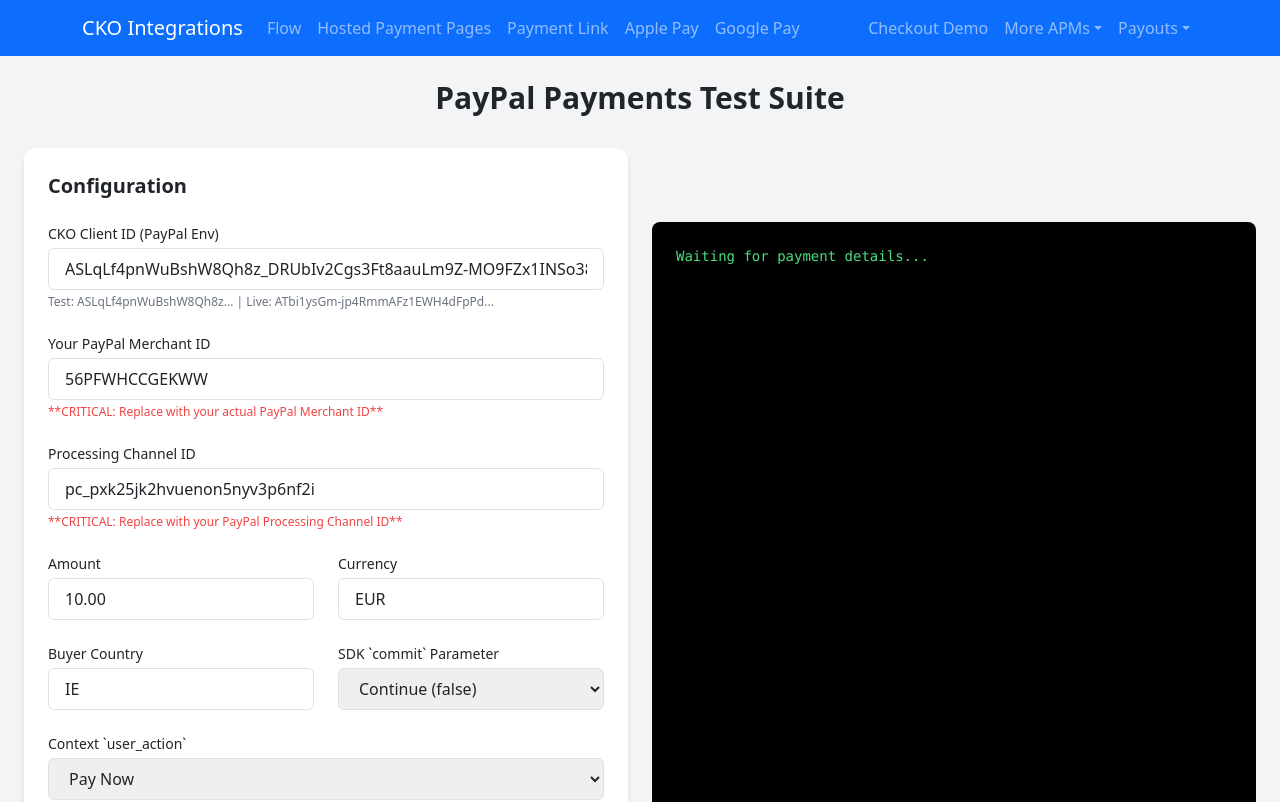
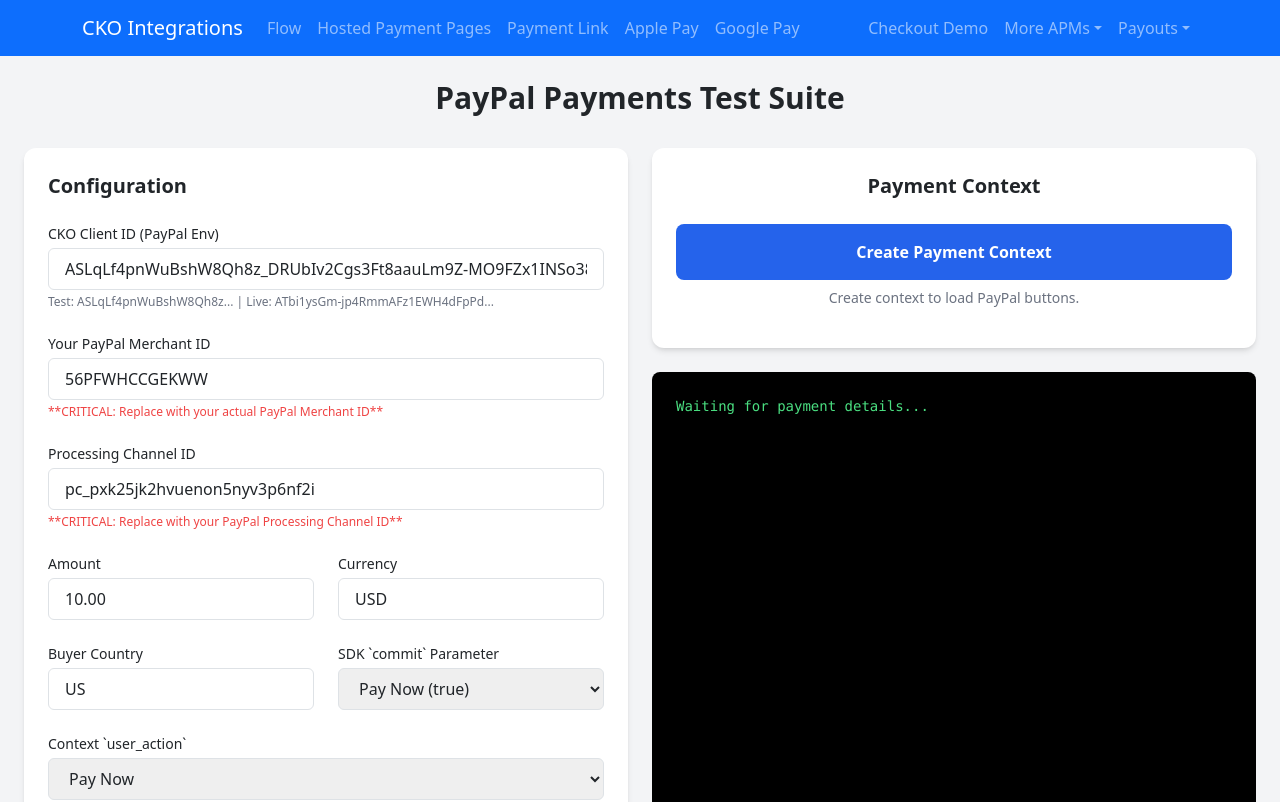
Before and after one commit to Mark-Reilly-Checkout/React-Flask-Project, a React (Create React App) app in the folder frontend/: page /paypal in a window 1280 px wide. Shown: the top 802 px of the page. Built offline with nearby package versions, Linux system fonts and the light colour scheme.

Commit message:
Adding PayPal API Only integration

```diff
--- a/frontend/src/components/PayPal.js
+++ b/frontend/src/components/PayPal.js
@@ -6,19 +6,18 @@
 // Default configuration for PayPal JS SDK
 const defaultConfig = {
     amount: '10.00', // Default transaction amount
-    currency: 'EUR', // Default transaction currency
-    buyerCountry: 'IE', // Customer country for funding eligibility
-    commit: false, // true for "Pay Now", false for "Continue"
+    currency: 'USD', // Default transaction currency
+    buyerCountry: 'US', // Customer country for funding eligibility
+    commit: true, // true for "Pay Now", false for "Continue" (SDK parameter)
+    capture: true, // true for auto-capture, false for manual authorize (in Payment Context Request)
+    userAction: 'pay_now', // 'pay_now' for "Pay Now" experience, 'continue' for "Continue" (Context API parameter)
     ckoClientId: 'ASLqLf4pnWuBshW8Qh8z_DRUbIv2Cgs3Ft8aauLm9Z-MO9FZx1INSo38nW109o_Xvu88P3tly88XbJMR', // Checkout.com Test Client ID for PayPal
     paypalMerchantId: '56PFWHCCGEKWW', // *** REPLACE THIS WITH YOUR PAYPAL MERCHANT ID ***
-    // disableFunding: 'credit,card,sepa,bancontact,blik,eps,giropay,ideal,mercadopago,mybank,p24,sofort', // Default: disable many (as per CKO docs)
-    disableFunding: 'credit,card,sepa,bancontact,blik,eps,giropay,ideal,mercadopago,mybank,p24,sofort', // Start with no disabled funds, enable explicitly below if needed for testing
+    processingChannelId: 'pc_pxk25jk2hvuenon5nyv3p6nf2i', // *** REPLACE with your PayPal processing channel ID ***
+    successUrl: 'https://react-flask-project-kpyi.onrender.com/success', // Your success redirect URL (adjust for deployment)
+    failureUrl: 'https://react-flask-project-kpyi.onrender.com/failure', // Your failure redirect URL (adjust for deployment)
+    disableFunding: 'credit,card,sepa,bancontact,blik,eps,giropay,ideal,mercadopago,mybank,p24,sofort',
     enableFunding: '', // 'paylater' to enable PayPal Pay Later
-    successUrl: 'https://react-flask-project-kpyi.onrender.com/success', // Your success redirect URL (adjust for deployment)
-    failureUrl: 'https://react-flask-project-kpyi.onrender.com/failure',
-    processingChannelId: 'pc_pxk25jk2hvuenon5nyv3p6nf2i',
-    capture: true, // true for auto-capture, false for manual authorize (in Payment Context Request)
-    userAction: 'pay_now'
 };
 
 // All possible commit types for dropdown
@@ -33,9 +32,13 @@
     const [paymentStatus, setPaymentStatus] = useState(null); // 'success', 'failure', 'cancelled'
     const [paymentDetails, setPaymentDetails] = useState(null); // To store PayPal order/capture details
     const [viewRaw, setViewRaw] = useState(false); // For raw/pretty view of paymentDetails
-    const [checkoutContextId, setCheckoutContextId] = useState(null); // Stores the payment_context_id from CKO
 
-    const buttonsRenderedRef = useRef(false);
+    // --- NEW STATES FOR CONTEXT CREATION ---
+    const [ckoPaymentContextId, setCkoPaymentContextId] = useState(null); // Stores the context ID from CKO
+    const [paypalOrderId, setPaypalOrderId] = useState(null); // Stores PayPal's order_id (from partner_metadata)
+    const [contextCreationLoading, setContextCreationLoading] = useState(false); // Loading state for context creation
+
+    const buttonsRenderedRef = useRef(false); // Ref to track if PayPal buttons are already rendered
 
     // Load config from localStorage on mount
     useEffect(() => {
@@ -50,39 +53,93 @@
         localStorage.setItem('paypalConfig', JSON.stringify(config));
     }, [config]);
 
+    // --- NEW: Function to create Payment Context ---
+    const handleCreatePaymentContext = async () => {
+        setContextCreationLoading(true); // Start loading
+        setPaymentStatus(null); // Clear previous payment status
+        setPaymentDetails(null); // Clear previous payment details
+        setCkoPaymentContextId(null); // Clear previous context ID
+        setPaypalOrderId(null); // Clear previous PayPal Order ID
+
+        // Ensure buttons are cleaned up before new context creation if they were rendered
+        const buttonContainer = document.getElementById('paypal-button-container');
+        if (buttonContainer) {
+            buttonContainer.innerHTML = ''; // Clear existing buttons
+        }
+        buttonsRenderedRef.current = false; // Reset flag for re-rendering
+
+        try {
+            // 1. Call backend to request Checkout.com payment context
+            const response = await axios.post(`${API_BASE_URL}api/paypal/create-payment-context`, {
+                source: { type: "paypal" },
+                currency: config.currency,
+                amount: Math.round(parseFloat(config.amount) * 100),
+                capture: config.capture,
+                items: [{
+                    "name": "Wireless Headphones", // Example item, adjust as needed or make configurable
+                    "unit_price": Math.round(parseFloat(config.amount) * 100),
+                    "quantity": 1
+                }],
+                processing: {
+                    "invoice_id": `inv-${Date.now()}`,
+                    "user_action": config.userAction
+                },
+                processing_channel_id: config.processingChannelId,
+                success_url: config.successUrl,
+                failure_url: config.failureUrl,
+                reference: `cko-paypal-ref-${Date.now()}`
+            });
+
+            toast.success("Checkout.com payment context created successfully!");
+            setCkoPaymentContextId(response.data.id); // Store Checkout.com context ID
+            setPaypalOrderId(response.data.order_id); // Store PayPal's order_id
+
+        } catch (error) {
+            toast.error("Failed to create Checkout.com payment context. Check console for details.");
+            console.error("Create Payment Context Error:", error.response ? error.response.data : error.message);
+        } finally {
+            setContextCreationLoading(false); // Stop loading
+        }
+    };
+
+
     // Dynamic PayPal SDK Loader and Button Renderer
     useEffect(() => {
+        // Only attempt to load and render PayPal buttons if we have a pre-fetched paypalOrderId
+        if (!paypalOrderId) {
+            // Ensure buttons are cleared and a placeholder message is shown if no orderId
+            const buttonContainer = document.getElementById('paypal-button-container');
+            if (buttonContainer) { buttonContainer.innerHTML = '<p class="text-gray-500">Create Payment Context to render PayPal buttons.</p>'; }
+            buttonsRenderedRef.current = false; // Reset flag
+            return;
+        }
+
+        // Cleanup function for previous script and buttons before re-rendering
         const cleanup = () => {
             const existingScript = document.querySelector(`script[data-partner-attribution-id="CheckoutLtd_PSP"]`);
-            if (existingScript) {
-                existingScript.remove();
-            }
+            if (existingScript) { existingScript.remove(); }
             const buttonContainer = document.getElementById('paypal-button-container');
-            if (buttonContainer) {
-                buttonContainer.innerHTML = '';
-            }
-            buttonsRenderedRef.current = false;
+            if (buttonContainer) { buttonContainer.innerHTML = ''; }
+            buttonsRenderedRef.current = false; // Reset flag
         };
         cleanup(); // Perform cleanup on every config change or component re-mount
 
-        if (buttonsRenderedRef.current) {
+        if (buttonsRenderedRef.current) { // Check ref to prevent double-rendering if effect runs too quickly
             return;
         }
 
-        // Construct PayPal SDK script URL
+        // Construct PayPal SDK script URL dynamically based on config
         const scriptUrl = new URL("https://www.paypal.com/sdk/js");
-        scriptUrl.searchParams.append('client-id', 'ASLqLf4pnWuBshW8Qh8z_DRUbIv2Cgs3Ft8aauLm9Z-MO9FZx1INSo38nW109o_Xvu88P3tly88XbJMR');
-        scriptUrl.searchParams.append('merchant-id', "56PFWHCCGEKWW");
+        scriptUrl.searchParams.append('client-id', config.ckoClientId); // Use config.ckoClientId
+        scriptUrl.searchParams.append('merchant-id', config.paypalMerchantId); // Use config.paypalMerchantId
         scriptUrl.searchParams.append('disable-funding', config.disableFunding);
-        scriptUrl.searchParams.append('commit', String(config.commit)); // Must be 'true' or 'false' string
+        scriptUrl.searchParams.append('commit', String(config.commit));
         scriptUrl.searchParams.append('currency', config.currency);
         scriptUrl.searchParams.append('buyer-country', config.buyerCountry);
 
-        // Add intent=authorize if commit=false (manual capture)
         if (!config.commit) {
-            scriptUrl.searchParams.append('intent', 'authorize');
+            scriptUrl.searchParams.append('intent', 'authorize'); // Add intent=authorize if commit=false
         }
-
         if (config.enableFunding) {
             scriptUrl.searchParams.append('enable-funding', config.enableFunding);
         }
@@ -97,52 +154,16 @@
                 try {
                     window.paypal.Buttons({
                         createOrder: async (data, actions) => {
-                            setPaymentStatus(null);
-                            setPaymentDetails(null);
-                            setCheckoutContextId(null); // Clear previous context ID
-                            toast.info("Requesting Checkout.com payment context...");
-                            try {
-                                // 1. Call backend to request Checkout.com payment context
-                                const response = await axios.post(`${API_BASE_URL}api/payment-contexts`, {
-                                    source: { type: "paypal" },
-                                    currency: config.currency,
-                                    amount: Math.round(parseFloat(config.amount) * 100),
-                                    capture: config.capture, // Auto-capture or manual auth
-                                    items: [ // Example item, adjust as needed or make configurable
-                                        {
-                                            "name": "Wireless Headphones",
-                                            "unit_price": Math.round(parseFloat(config.amount) * 100),
-                                            "quantity": 1
-                                        }
-                                    ],
-                                    processing: {
-                                        "invoice_id": `inv-${Date.now()}`,
-                                        "user_action": config.userAction // 'pay_now' or 'continue'
-                                    },
-                                    processing_channel_id: config.processingChannelId,
-                                    success_url: config.successUrl,
-                                    failure_url: config.failureUrl,
-                                    reference: `cko-paypal-ref-${Date.now()}` // Dynamic reference
-                                });
-                                toast.success("Checkout.com payment context created!");
-                                setCheckoutContextId(response.data.id); // Store Checkout.com context ID
-                                console.error("Payment context ID:" ,response.data.id )
-                                console.error("Payment Order ID:" ,response.data.order_id )
-
-                                // Return PayPal's order_id to the PayPal SDK
-                                return response.data.order_id;
-                            } catch (error) {
-                                toast.error("Failed to create Checkout.com payment context. Check console for details.");
-                                console.error("Create Payment Context Error:", error.response ? error.response.data : error.message);
-                                throw new Error(error.response?.data?.error || "Failed to create payment context");
-                            }
+                            toast.info("PayPal button clicked. Using pre-fetched Order ID.");
+                            // --- FIX: Directly return the pre-fetched paypalOrderId ---
+                            return paypalOrderId; // This is the key change!
                         },
                         onApprove: async (data, actions) => {
                             toast.info("PayPal payment approved by user. Requesting payment capture/authorization...");
                             try {
-                                // 2. Call backend to request payment (capture or authorize) using the context ID
+                                // Call backend to request payment (capture or authorize) using the Checkout.com context ID
                                 const response = await axios.post(`${API_BASE_URL}api/paypal/request-payment`, {
-                                    payment_context_id: checkoutContextId, // Use the stored Checkout.com context ID
+                                    payment_context_id: ckoPaymentContextId, // Use the stored Checkout.com context ID
                                     processing_channel_id: config.processingChannelId,
                                     // Optionally update amount/shipping here if user changed on PayPal side (for 'continue' flow)
                                 });
@@ -180,19 +201,20 @@
                         console.error("PayPal Buttons failed to render:", renderErr);
                         toast.error("Failed to render PayPal buttons. Check your PayPal Merchant ID and client-id.");
                     });
-                    buttonsRenderedRef.current = true;
-                } catch {
-                    console.warn("PayPal SDK not fully loaded or buttons already rendered.");
+                    buttonsRenderedRef.current = true; // Mark as rendered
+                } catch (renderErr) { // Catch errors from rendering PayPal buttons
+                    console.error("Error rendering PayPal buttons:", renderErr);
+                    toast.error("An error occurred while rendering PayPal buttons.");
                 }
             } else {
-                console.warn("PayPal SDK script did not load correctly.");
+                console.warn("PayPal SDK script did not load correctly or buttons were already rendered.");
             }
         };
 
         document.body.appendChild(script);
 
-        return cleanup;
-    }, [config, API_BASE_URL, checkoutContextId]); // Add checkoutContextId to dependencies
+        return cleanup; // Cleanup on component unmount or re-render
+    }, [config, API_BASE_URL, paypalOrderId, ckoPaymentContextId]); // Dependencies: now include IDs to re-render buttons
 
 
     const handleReset = () => {
@@ -200,8 +222,10 @@
         localStorage.removeItem('paypalConfig');
         setPaymentStatus(null);
         setPaymentDetails(null);
-        setCheckoutContextId(null);
-        buttonsRenderedRef.current = false;
+        setCkoPaymentContextId(null); // Clear context ID
+        setPaypalOrderId(null); // Clear PayPal Order ID
+        setContextCreationLoading(false); // Reset loading state
+        buttonsRenderedRef.current = false; // Reset flag
     };
 
     const handleDownload = () => {
@@ -215,7 +239,6 @@
         URL.revokeObjectURL(url);
     };
 
-    // --- Toggle for disable/enable funding sources (simplified) ---
     const toggleDisableFunding = (source) => {
         setConfig(prevConfig => {
             const currentDisabled = prevConfig.disableFunding.split(',').map(s => s.trim()).filter(s => s);
@@ -398,11 +421,35 @@
 
                 {/* Right Panel: PayPal Buttons & Payment Details */}
                 <div className="flex flex-col h-full">
-                    <div className="flex justify-center items-center mb-6 min-h-[50px]">
-                        <div id="paypal-button-container" className="w-full flex justify-center" key={JSON.stringify(config)}>
-                            {paymentStatus === null && <p className="text-gray-500">Loading PayPal buttons...</p>}
+                    {/* --- NEW: Context Creation Button & Status --- */}
+                    <div className="bg-white p-6 rounded-xl shadow-md mb-6 text-center">
+                        <h2 className="text-xl font-semibold mb-4">Payment Context</h2>
+                        <button
+                            onClick={handleCreatePaymentContext}
+                            disabled={contextCreationLoading}
+                            className="w-full bg-blue-600 text-white font-semibold py-3 px-6 rounded-lg hover:bg-blue-700 transition duration-300 ease-in-out disabled:opacity-50"
+                        >
+                            {contextCreationLoading ? 'Creating Context...' : 'Create Payment Context'}
+                        </button>
+                        {ckoPaymentContextId && paypalOrderId && (
+                            <div className="mt-4 text-left text-sm text-gray-700 break-all">
+                                <p><strong>Context ID:</strong> <code className="break-all">{ckoPaymentContextId}</code></p>
+                                <p><strong>PayPal Order ID:</strong> <code className="break-all">{paypalOrderId}</code></p>
+                            </div>
+                        )}
+                        {(contextCreationLoading || (!ckoPaymentContextId && !contextCreationLoading && paymentStatus === null)) && (
+                             <p className="text-gray-500 mt-2 text-sm">Create context to load PayPal buttons.</p>
+                        )}
+                    </div>
+
+                    {/* PayPal Buttons (Conditional Rendering) */}
+                    {paypalOrderId && ( // Only render buttons if paypalOrderId is available
+                        <div className="flex justify-center items-center mb-6 min-h-[50px]">
+                            <div id="paypal-button-container" className="w-full flex justify-center" key={paypalOrderId}> {/* Key now depends on paypalOrderId */}
+                                {/* PayPal buttons will render here */}
+                            </div>
                         </div>
-                    </div>
+                    )}
 
                     {/* Payment Status Display */}
                     {paymentStatus && (
```
